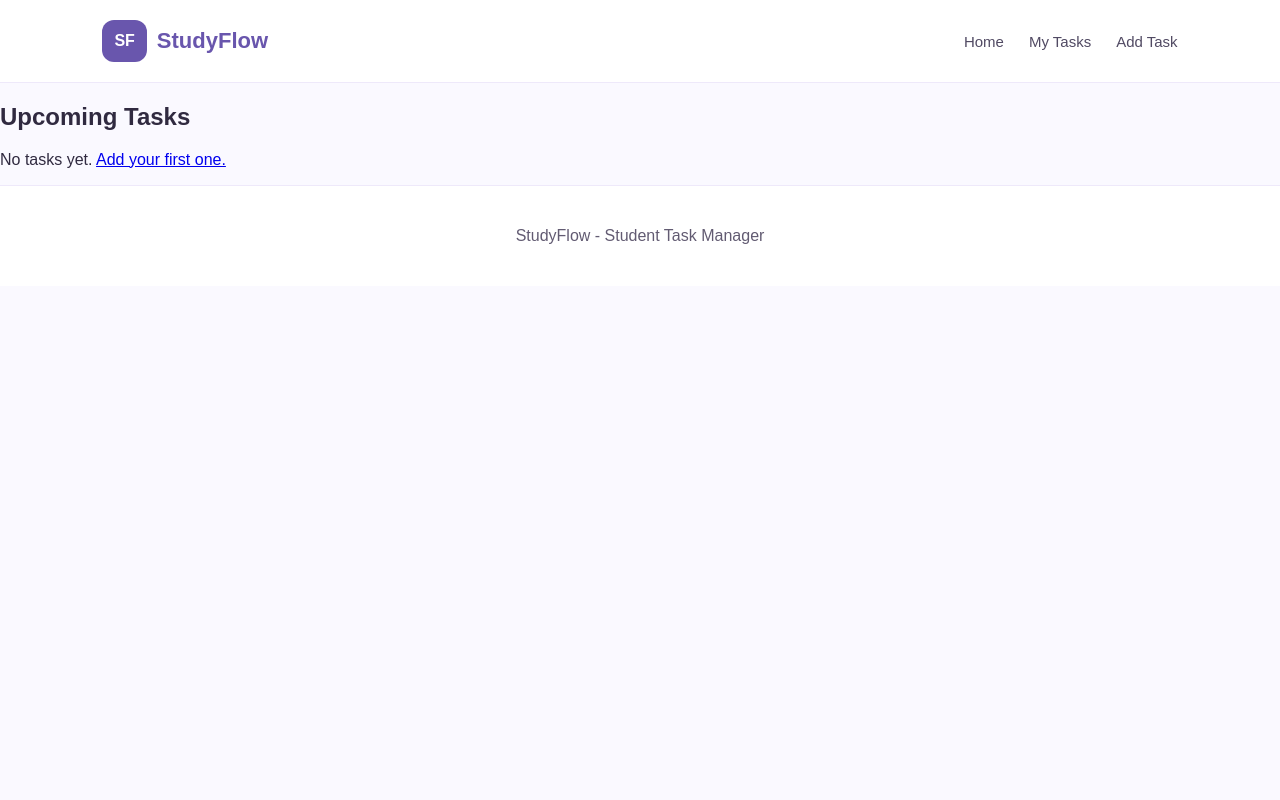
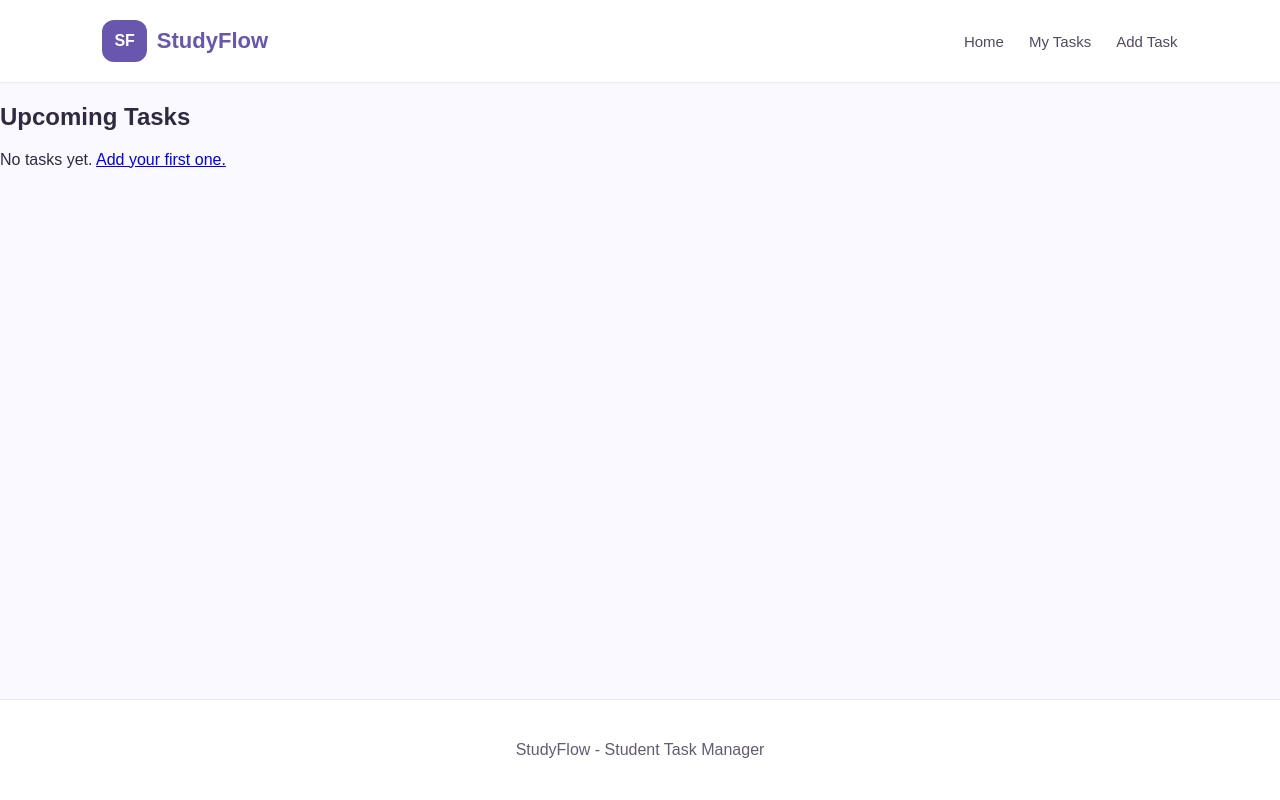
Before and after one commit to Trevor458/Final-Project, a Node server app: page /tasks in a window 1280 px wide. Run offline with Node 20, Linux system fonts and the light colour scheme.

Commit message:
Keep footer at bottom of the page

```diff
--- a/public/css/style.css
+++ b/public/css/style.css
@@ -445,3 +445,18 @@ td button {
         margin: 25px 0;
     }
 }
+
+
+
+/* Keeps the footer at the bottom of the page
+   The body is at least as tall as the screen, and the footer pushes itself
+   down with auto margin, so it stays at the bottom even when a page has little content. */
+body {
+    min-height: 100vh;
+    display: flex;
+    flex-direction: column;
+}
+
+footer {
+    margin-top: auto;
+}
```
